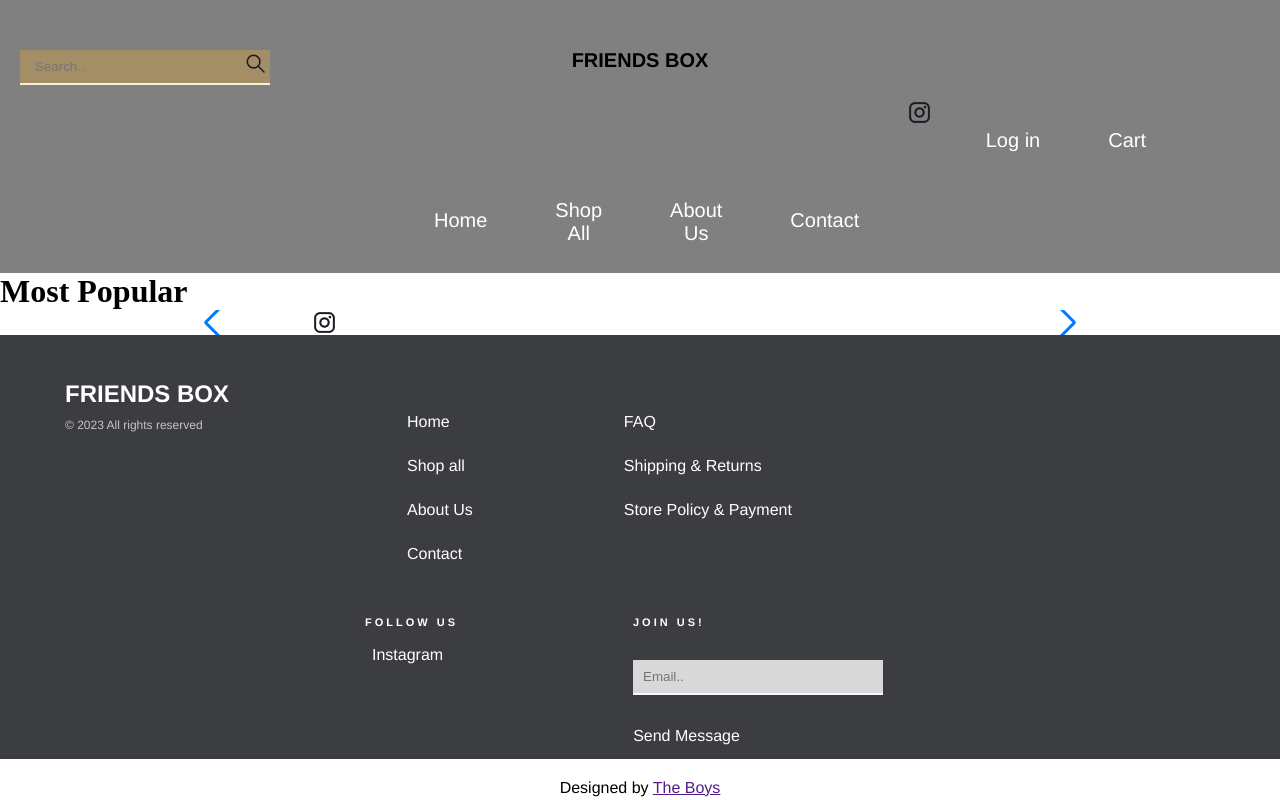
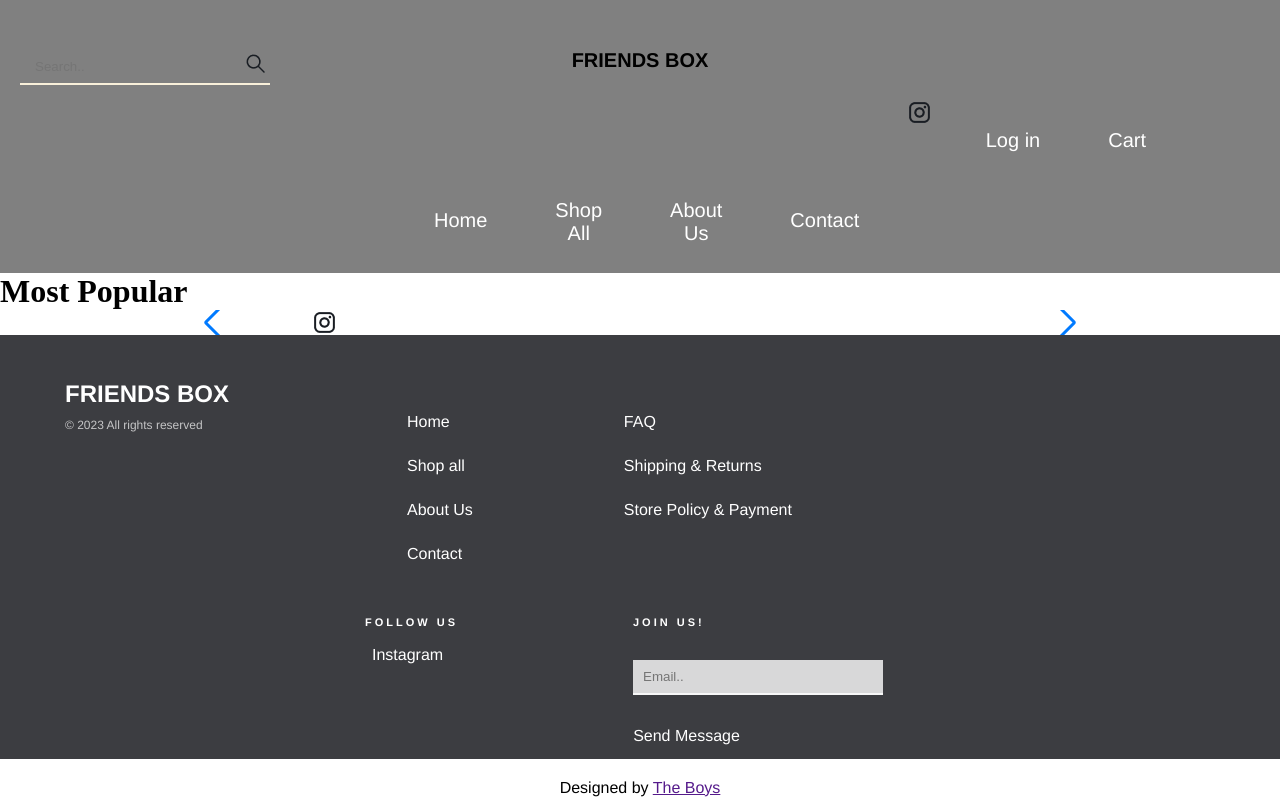
Before and after one commit to iakhia321/symki-next-shop, a Next.js app: page / in a window 1280 px wide. Built offline with nearby package versions, Linux system fonts and the light colour scheme.

Commit message:
search changes color

```diff
--- a/src/components/Header/Components/Search/Search.sass
+++ b/src/components/Header/Components/Search/Search.sass
@@ -15,11 +15,11 @@
         resize: none
         border: 0
         border-bottom: 2px solid #F9F0DA
-        background-color: #A38E65
+        background-color: grey
         &:focus
             border: 0
             border-bottom: 2px solid #4E4637
-            background-color: #FFD367
+            background-color: #F9F0DA
             color: #F9F0DA
         &:placeholder
             color: #F9F0DA
```
